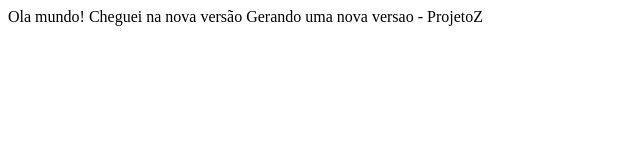
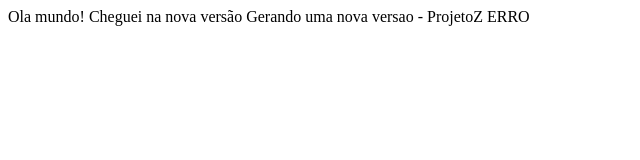
Before and after one commit to latm76/projetoNovo, a plain HTML site: page index.html in a window 1280 px wide. Shown: the full height of the page, 0-640 px from the left. Drawn offline with Linux system fonts and the light colour scheme.

Commit message:
arquivo com erro

```diff
--- a/index.html
+++ b/index.html
@@ -8,5 +8,6 @@
 Ola mundo!
   Cheguei na nova versão
   Gerando uma nova versao - ProjetoZ
+ERRO
 </body>
 </html>
```
